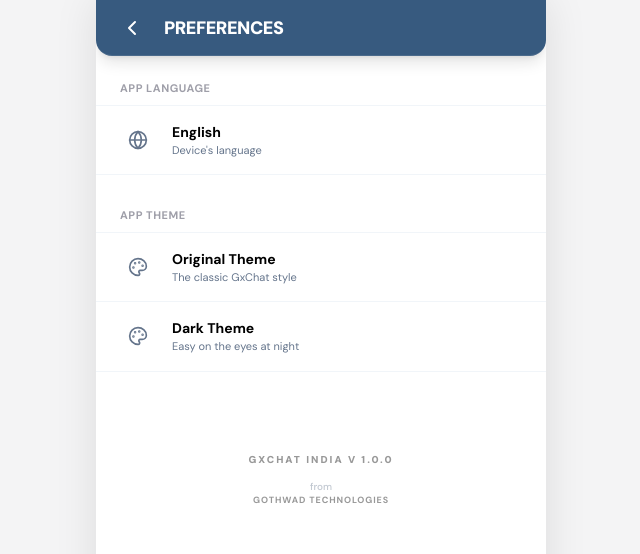
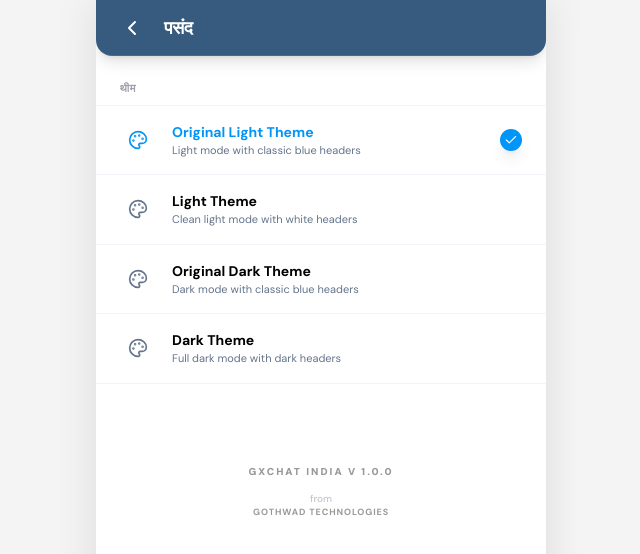
Before and after one commit to gothwadtechnologies/gxchatindia, a React (Vite) app: page /app-preferences in a window 1280 px wide. Shown: the top 554 px of the page, without its empty margins (319-959 px from the left). Built offline with nearby package versions, Linux system fonts and the light colour scheme; no server answers; the database is empty; sample sign-in values are in the browser's storage.

Commit message:
Update src/features/settings/AppPreferencesScreen.tsx via GTech AI Studio

```diff
--- a/src/features/settings/AppPreferencesScreen.tsx
+++ b/src/features/settings/AppPreferencesScreen.tsx
@@ -1,60 +1,27 @@
 import React from 'react';
-import { ArrowLeft, Globe, Palette, Check } from 'lucide-react';
+import { ArrowLeft, Palette, Check } from 'lucide-react';
 import { useNavigate } from 'react-router-dom';
 import { useTheme } from '../../contexts/ThemeContext';
-import SettingHeader from '../../global/layout/SettingHeader.tsx';
+import SettingHeader from '../../components/layout/SettingHeader.tsx';
 
 export default function AppPreferencesScreen() {
   const navigate = useNavigate();
-  const { theme, setTheme, language, setLanguage } = useTheme();
+  const { theme, setTheme, language, setLanguage, t } = useTheme();
 
   const themes = [
-    { id: 'original', label: 'Original Theme', sub: 'The classic GxChat style' },
-    { id: 'dark', label: 'Dark Theme', sub: 'Easy on the eyes at night' }
-  ];
-
-  const languages = [
-    { id: 'en', label: 'English', sub: "Device's language" }
+    { id: 'original-light', label: 'Original Light Theme', sub: 'Light mode with classic blue headers' },
+    { id: 'light', label: 'Light Theme', sub: 'Clean light mode with white headers' },
+    { id: 'original-dark', label: 'Original Dark Theme', sub: 'Dark mode with classic blue headers' },
+    { id: 'dark', label: 'Dark Theme', sub: 'Full dark mode with dark headers' }
   ];
 
   return (
     <div className="h-full flex flex-col bg-[var(--bg-main)] overflow-hidden">
-      <SettingHeader title="Preferences" />
+      <SettingHeader title={t('preferences')} />
 
       <div className="flex-1 overflow-y-auto no-scrollbar py-6">
-        {/* Language Section */}
-        <h3 className="px-6 mb-2 text-[11px] font-bold text-zinc-400 uppercase tracking-wider">APP LANGUAGE</h3>
-        <div className="bg-[var(--bg-card)] border-y border-[var(--border-color)] mb-8">
-          {languages.map((lang, index) => (
-            <button
-              key={lang.id}
-              onClick={() => setLanguage(lang.id as any)}
-              className={`w-full flex items-center justify-between px-6 py-4 hover:bg-zinc-50/10 transition-colors ${
-                index !== languages.length - 1 ? 'border-b border-[var(--border-color)]' : ''
-              }`}
-            >
-              <div className="flex items-center gap-4">
-                <div className={`p-2 rounded-lg bg-zinc-50/10 ${language === lang.id ? 'text-[var(--primary)]' : 'text-[var(--text-secondary)]'}`}>
-                  <Globe size={20} />
-                </div>
-                <div className="text-left">
-                  <h4 className={`text-sm font-bold ${language === lang.id ? 'text-[var(--primary)]' : 'text-[var(--text-primary)]'}`}>
-                    {lang.label}
-                  </h4>
-                  <p className="text-[11px] text-[var(--text-secondary)]">{lang.sub}</p>
-                </div>
-              </div>
-              {language === lang.id && (
-                <div className="bg-[var(--primary)] p-1 rounded-full shadow-lg">
-                  <Check size={14} className="text-white" />
-                </div>
-              )}
-            </button>
-          ))}
-        </div>
-
         {/* Theme Section */}
-        <h3 className="px-6 mb-2 text-[11px] font-bold text-zinc-400 uppercase tracking-wider">APP THEME</h3>
+        <h3 className="px-6 mb-2 text-[11px] font-bold text-zinc-400 uppercase tracking-wider">{t('theme')}</h3>
         <div className="bg-[var(--bg-card)] border-y border-[var(--border-color)] mb-8">
           {themes.map((t, index) => (
             <button
```
